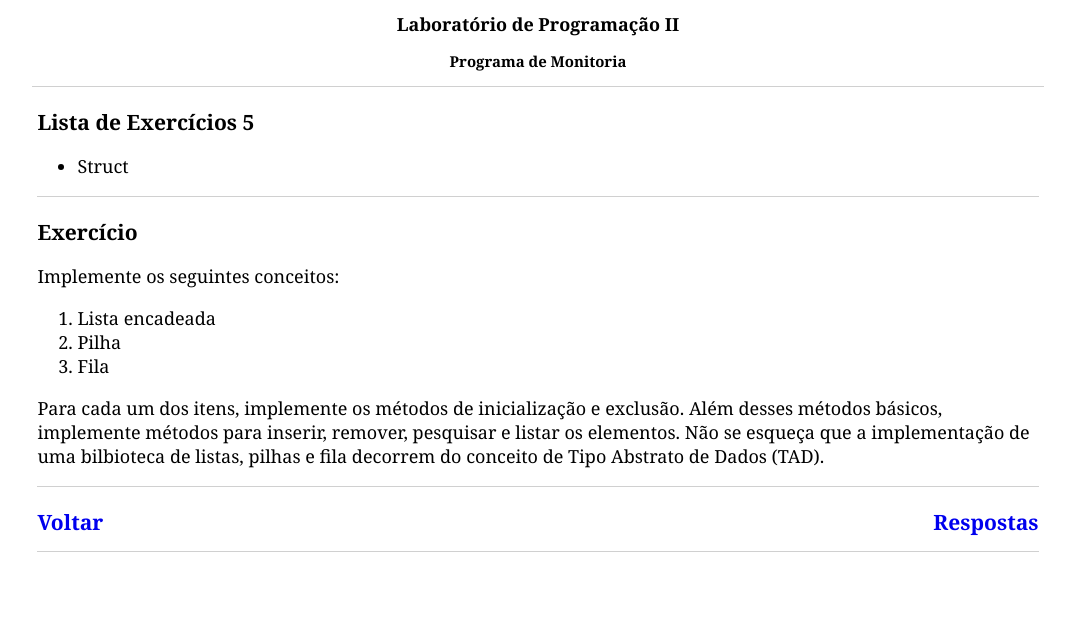
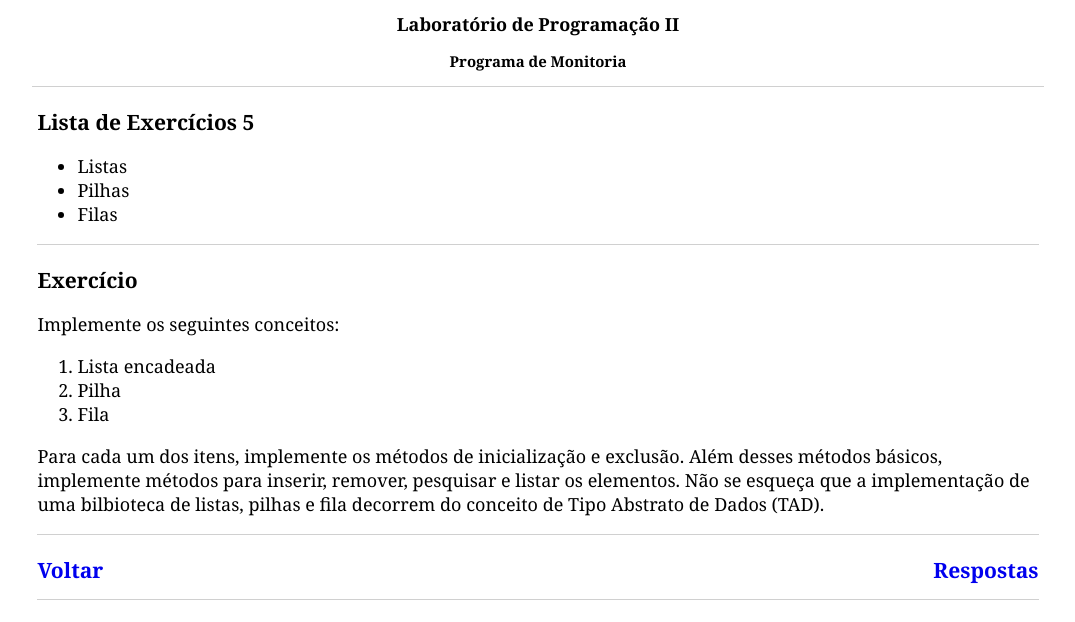
Before and after one commit to andcsan/monitoria-lab2, a plain HTML site: page lista5-lista_pilha_fila/lista_pilha_fila.html in a window 1280 px wide. Shown: the part 124-746 px from the top of the page, without its empty margins (102-1177 px from the left). Drawn offline with nearby package versions, Linux system fonts and the light colour scheme.

Commit message:
Correção lista 5

```diff
--- a/lista5-lista_pilha_fila/lista_pilha_fila.html
+++ b/lista5-lista_pilha_fila/lista_pilha_fila.html
@@ -64,7 +64,9 @@
         <article>
             <h3>Lista de Exercícios 5</h3>
             <ul>
-                <li>Struct</li>
+                <li>Listas</li>
+                <li>Pilhas</li>
+                <li>Filas</li>
             </ul>
         </article>
 
```
